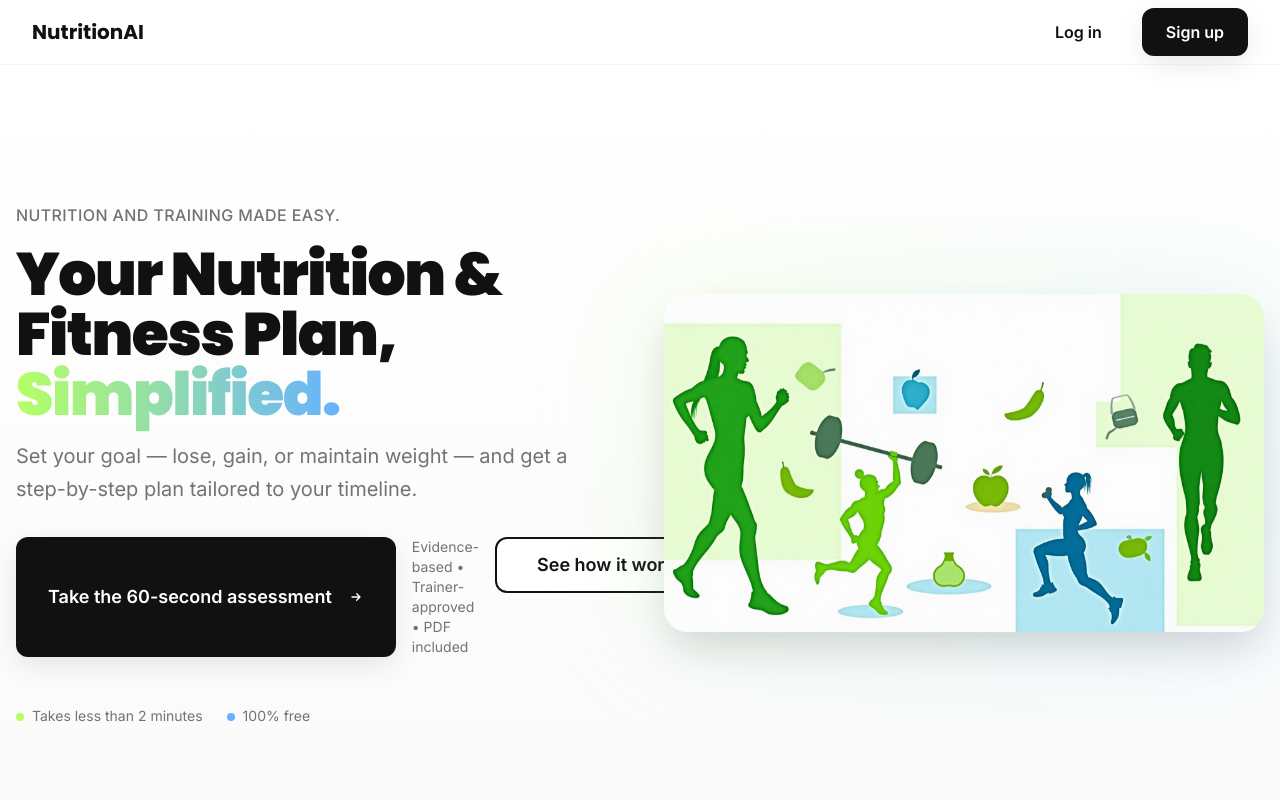
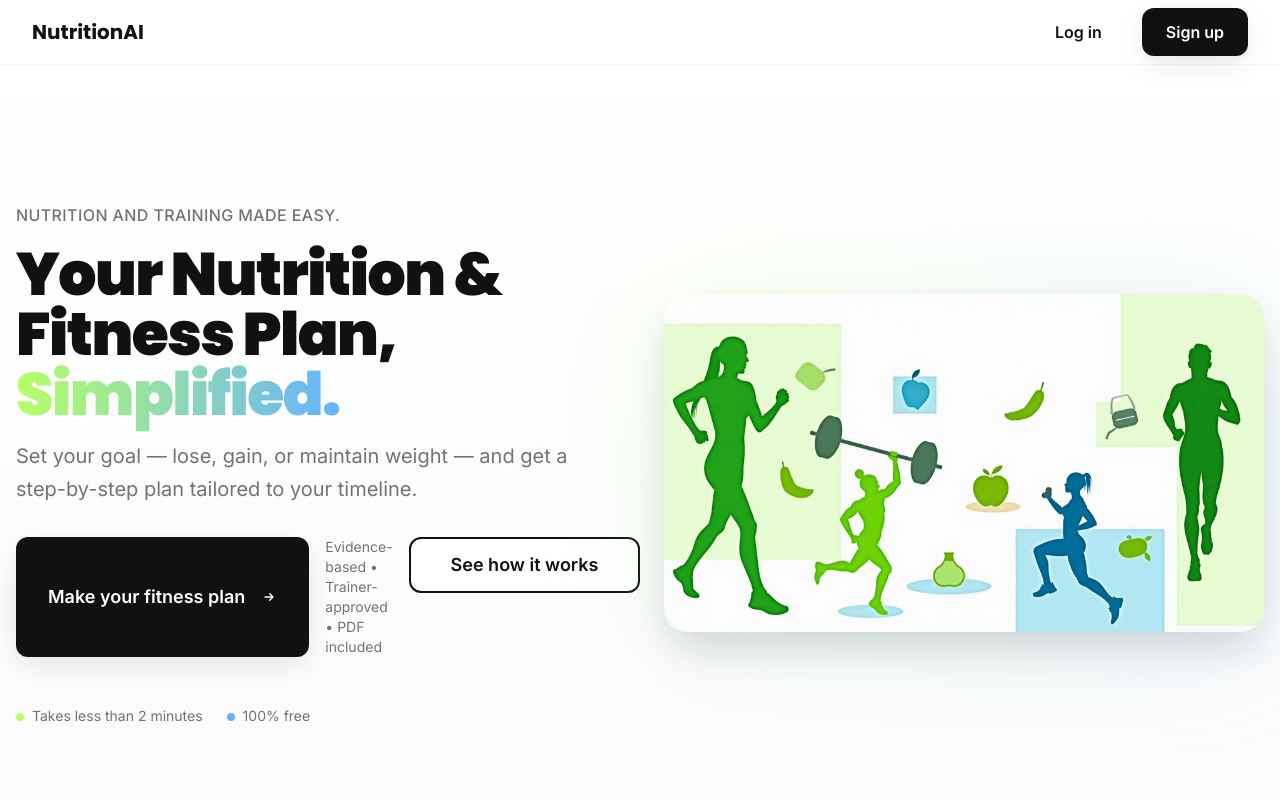
Before and after one commit to josemauma/goal-plan-gen, a React (Vite) app: page / in a window 1280 px wide. Shown: the top 800 px of the page. Built offline with nearby package versions, Linux system fonts and the light colour scheme.

Commit message:
Update Hero Section CTA
Modify the HeroSection component to update the call-to-action text from "Take the 60-second assessment" to "Make your fitness plan" and enable scrolling functionality for the assessment.

```diff
--- a/src/components/HeroSection.tsx
+++ b/src/components/HeroSection.tsx
@@ -29,9 +29,14 @@ const HeroSection = () => {
               <Button
                 size="lg"
                 className="text-lg px-8 py-6 h-auto group"
-                onClick={() => setShowAssessment(true)}
+                onClick={() => {
+                  const formElement = document.getElementById('onboarding-form');
+                  if (formElement) {
+                    formElement.scrollIntoView({ behavior: 'smooth' });
+                  }
+                }}
               >
-                Take the 60-second assessment
+                Make your fitness plan
                 <svg
                   className="ml-2 h-5 w-5 transition-transform group-hover:translate-x-1"
                   fill="none"
```
